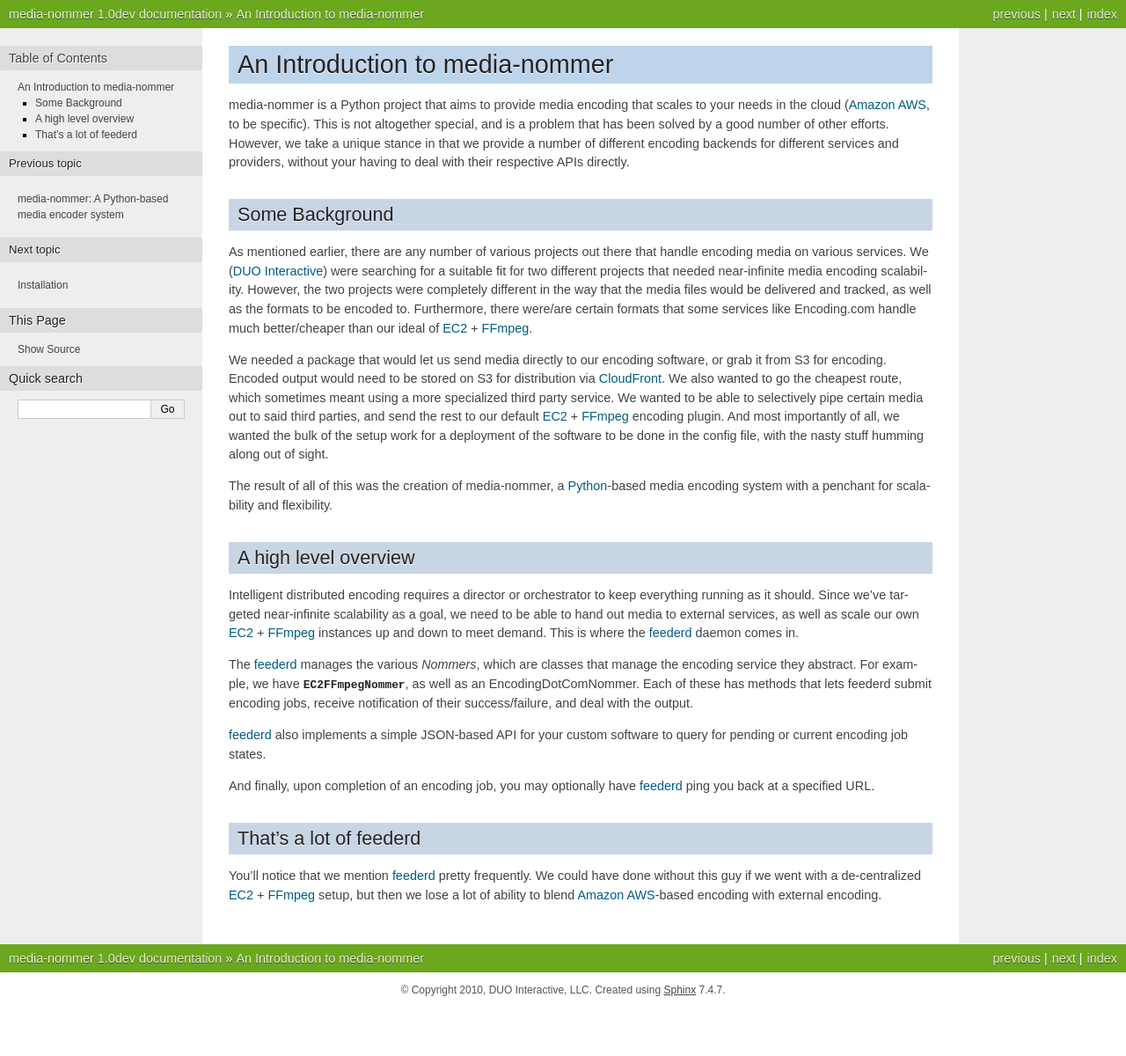
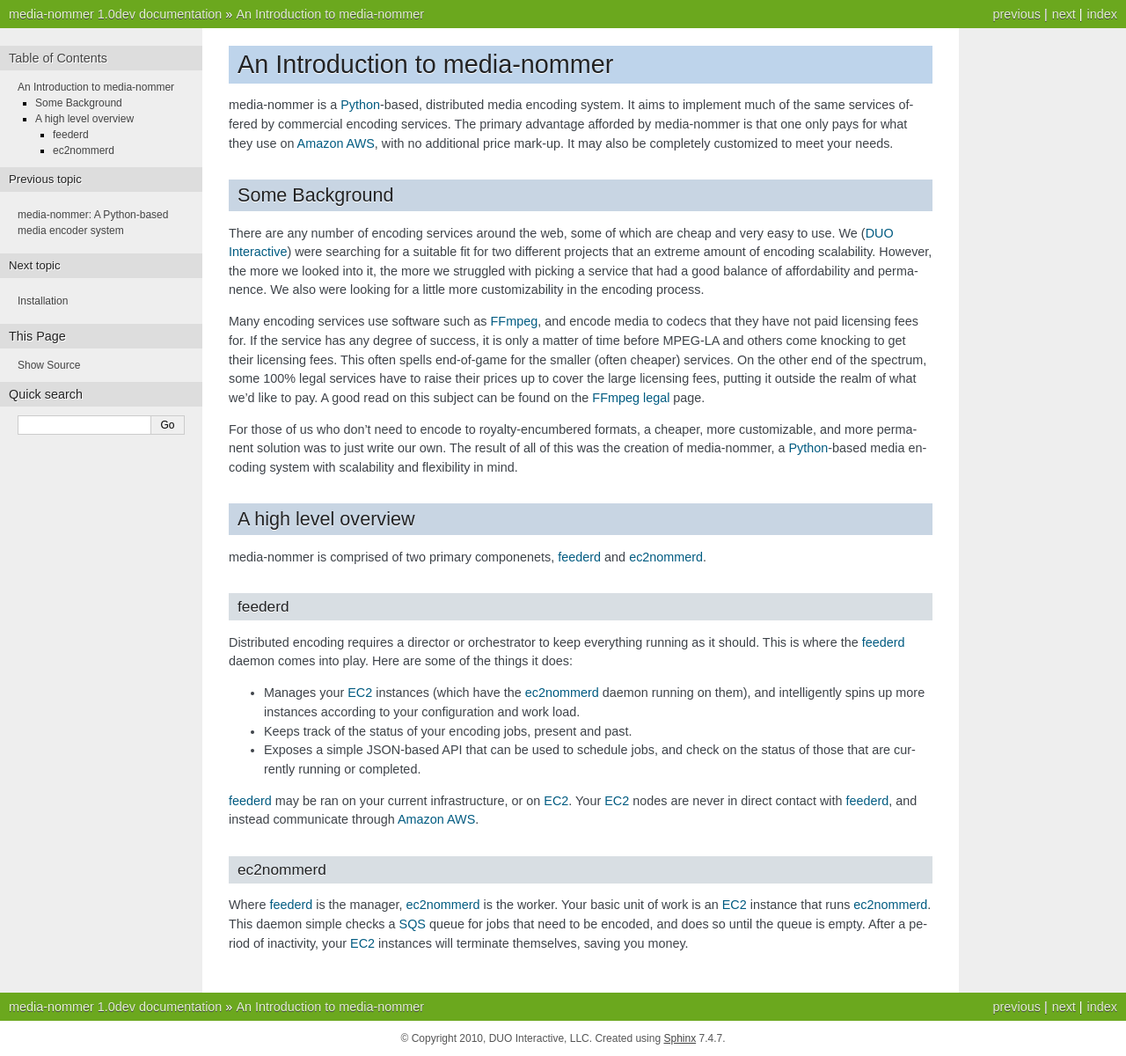
Before and after one commit to duointeractive/media-nommer, a Sphinx documentation site: the page built from doc_src/source/introduction.rst, in a window 1280 px wide. Shown: the whole page at 88% size. Built offline with Sphinx 7.4.7, drawn with Linux system fonts in a browser that asks for light colours; before the commit the page ends 1145 px from its top, so only the background shows below that.

```diff
--- a/doc_src/source/introduction.rst
+++ b/doc_src/source/introduction.rst
@@ -5,64 +5,68 @@
 An Introduction to media-nommer
 ===============================
 
-media-nommer is a Python project that aims to provide media encoding that
-scales to your needs in the cloud (`Amazon AWS`_, to be specific). This is not
-altogether special, and is a problem that has been solved by a good number of
-other efforts. However, we take a unique stance in that we provide a number
-of different encoding backends for different services and providers, without
-your having to deal with their respective APIs directly.
+media-nommer is a Python_-based, distributed media encoding system. It aims to
+implement much of the same services offered by commercial encoding services.
+The primary advantage afforded by media-nommer is that one only pays for what
+they use on `Amazon AWS`_, with no additional price mark-up. It may also be
+completely customized to meet your needs.
 
 Some Background
 ---------------
 
-As mentioned earlier, there are any number of various projects out there that
-handle encoding media on various services. We (`DUO Interactive`_) were searching
-for a suitable fit for two different projects that needed near-infinite media
-encoding scalability. However, the two projects were completely different in
-the way that the media files would be delivered and tracked, as well as the
-formats to be encoded to. Furthermore, there were/are certain formats that some
-services like Encoding.com handle much better/cheaper than our ideal of
-EC2_ + FFmpeg_.
+There are any number of encoding services around the web, some of which are
+cheap and very easy to use. We (`DUO Interactive`_) were searching
+for a suitable fit for two different projects that an extreme amount of
+encoding scalability. However, the more we looked into it, the more we
+struggled with picking a service that had a good balance of affordability and
+permanence. We also were looking for a little more customizability in the
+encoding process.
 
-We needed a package that would let us send media directly to our encoding
-software, or grab it from S3 for encoding. Encoded output would need to be
-stored on S3 for distribution via CloudFront_. We also wanted to go the
-cheapest route, which sometimes meant using a more specialized third party
-service. We wanted to be able to selectively pipe certain media out to said
-third parties, and send the rest to our default EC2_ + FFmpeg_ encoding
-plugin. And most importantly of all, we wanted the bulk of the setup work
-for a deployment of the software to be done in the config file, with the
-nasty stuff humming along out of sight.
+Many encoding services use software such as FFmpeg_, and encode media to codecs
+that they have not paid licensing fees for. If the service has any
+degree of success, it is only a matter of time before MPEG-LA and others come
+knocking to get their licensing fees. This often spells end-of-game for the
+smaller (often cheaper) services. On the other end of the spectrum, some
+100% legal services have to raise their prices up to cover the large licensing
+fees, putting it outside the realm of what we'd like to pay. A good read on
+this subject can be found on the `FFmpeg legal`_ page.
 
-The result of all of this was the creation of media-nommer, a Python_-based
-media encoding system with a penchant for scalability and flexibility.
+For those of us who don't need to encode to royalty-encumbered formats, a
+cheaper, more customizable, and more permanent solution was to just write our
+own. The result of all of this was the creation of media-nommer, a
+Python_-based media encoding system with scalability and flexibility in mind.
+
+.. _`FFmpeg legal`: http://ffmpeg.org/legal.html
 
 A high level overview
 ---------------------
 
-Intelligent distributed encoding requires a director or orchestrator to keep
-everything running as it should. Since we've targeted near-infinite scalability
-as a goal, we need to be able to hand out media to external services, as well
-as scale our own EC2_ + FFmpeg_ instances up and down to meet demand. This is
-where the :doc:`feederd` daemon comes in.
+media-nommer is comprised of two primary componenets, :doc:`feederd` and
+:doc:`ec2nommerd`.
 
-The :doc:`feederd` manages the various *Nommers*, which are classes that manage
-the encoding service they abstract. For example, we have
-:py:class:`EC2FFmpegNommer <media_nommer.nommers.ec2_ffmpeg.nommer.EC2FFmpegNommer>`,
-as well as an EncodingDotComNommer. Each of these has methods that lets feederd
-submit encoding jobs, receive notification of their success/failure, and
-deal with the output.
+feederd
+^^^^^^^
 
-:doc:`feederd` also implements a simple JSON-based API for your custom software
-to query for pending or current encoding job states.
+Distributed encoding requires a director or orchestrator to keep
+everything running as it should. This is where the :doc:`feederd` daemon
+comes into play. Here are some of the things it does:
 
-And finally, upon completion of an encoding job, you may optionally have
-:doc:`feederd` ping you back at a specified URL.
+* Manages your EC2_ instances (which have the :doc:`ec2nommerd` daemon
+  running on them), and intelligently spins up more instances
+  according to your configuration and work load.
+* Keeps track of the status of your encoding jobs, present and past.
+* Exposes a simple JSON-based API that can be used to schedule jobs, and
+  check on the status of those that are currently running or completed.
 
-That's a lot of feederd
------------------------
+:doc:`feederd` may be ran on your current infrastructure, or on EC2_. Your
+EC2_ nodes are never in direct contact with :doc:`feederd`, and instead
+communicate through `Amazon AWS`_.
 
-You'll notice that we mention :doc:`feederd` pretty frequently. We could have
-done without this guy if we went with a de-centralized EC2_ + FFmpeg_ setup, but
-then we lose a lot of ability to blend `Amazon AWS`_-based encoding with
-external encoding.
+ec2nommerd
+^^^^^^^^^^
+
+Where :doc:`feederd` is the manager, :doc:`ec2nommerd` is the worker. Your
+basic unit of work is an EC2_ instance that runs :doc:`ec2nommerd`. This
+daemon simple checks a SQS_ queue for jobs that need to be encoded, and does
+so until the queue is empty. After a period of inactivity, your EC2_ instances
+will terminate themselves, saving you money.
--- a/docbuild_requirements.txt
+++ /dev/null
@@ -1 +0,0 @@
-sphinx
--- a/requirements.txt
+++ b/requirements.txt
@@ -2,3 +2,4 @@ boto
 twisted
 txrestapi
 simplejson
+sphinx
```
Also changed, not shown: doc_src/source/apiref/index.rst (+8 -3 lines), doc_src/source/hacking.rst (+43 -6 lines), doc_src/source/index.rst (+33 -17 lines), doc_src/source/installation.rst (+72 -7 lines).
